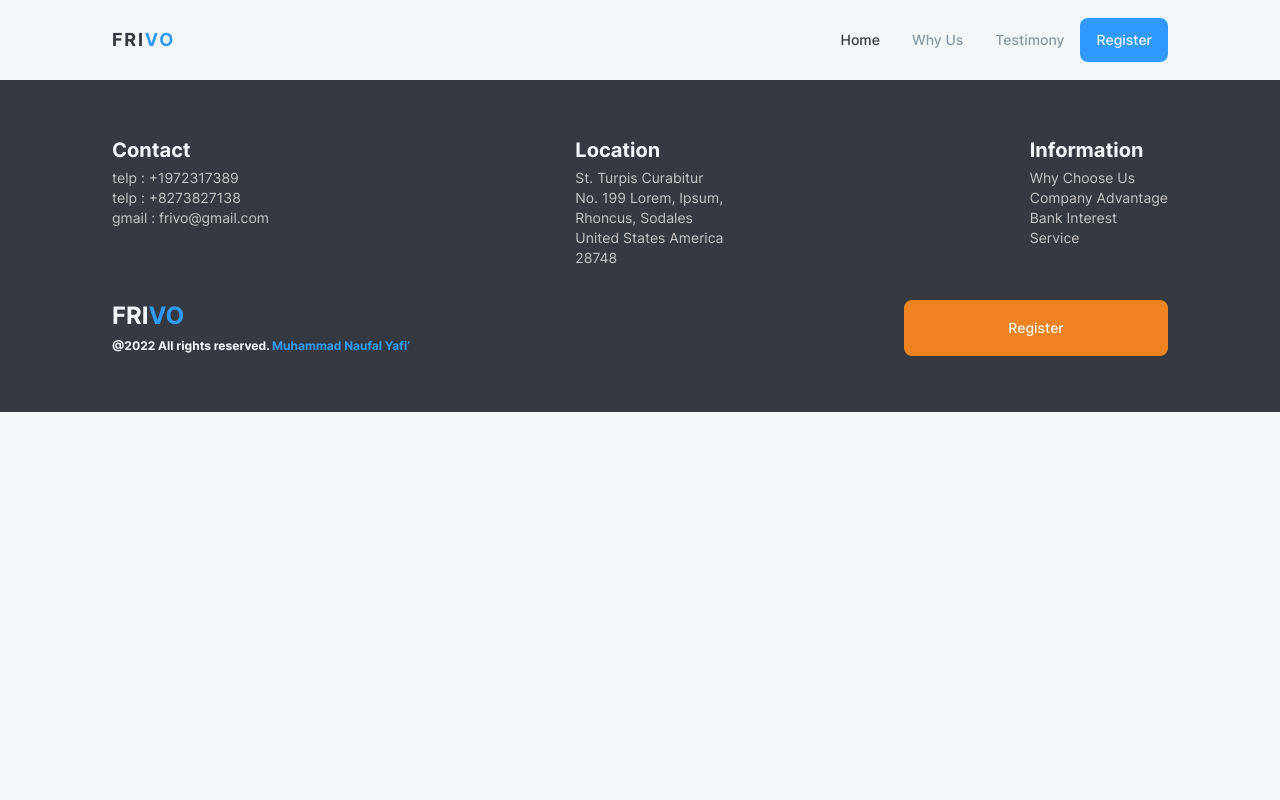
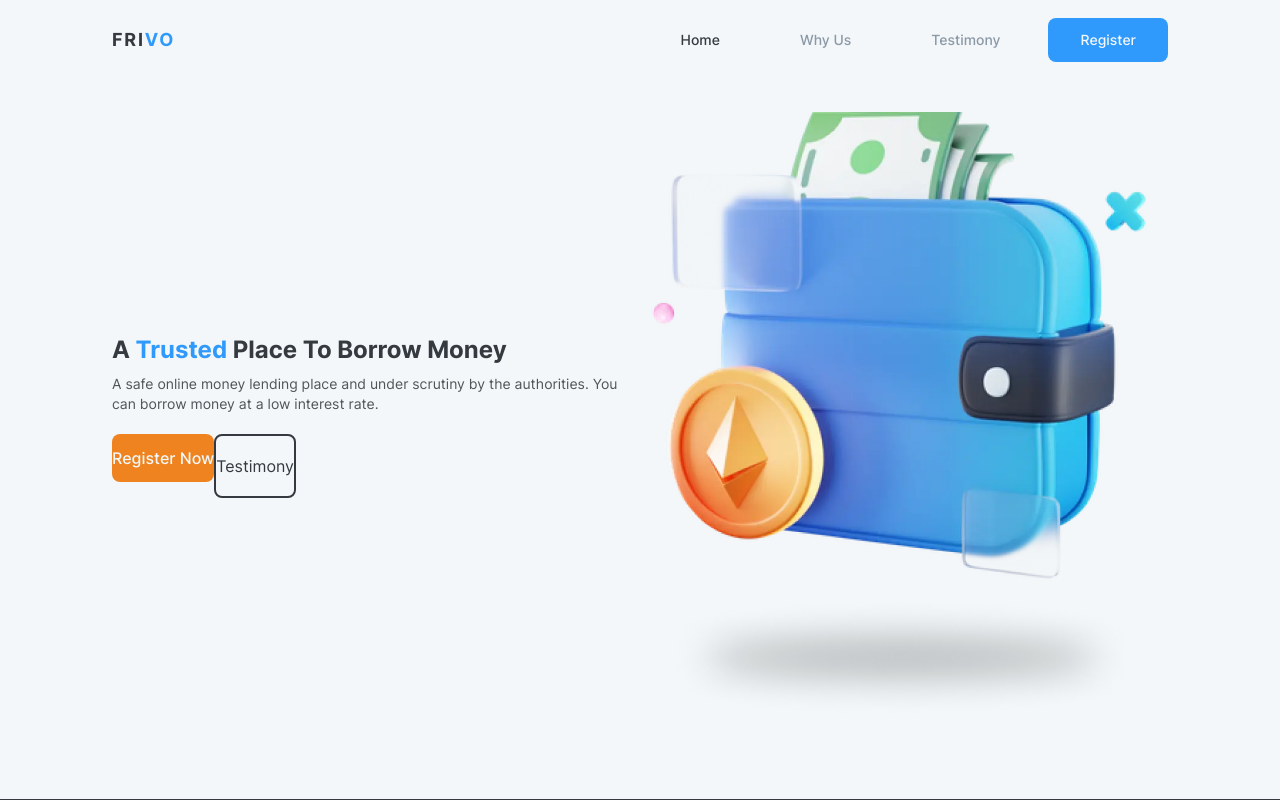
Before and after one commit to naufal-yafi/landing-page-frivo, a website: page index.html in a window 1280 px wide. Shown: the top 800 px of the page. Drawn offline with Linux system fonts and the light colour scheme.

Commit message:
create page home

```diff
--- a/index.html
+++ b/index.html
@@ -18,25 +18,39 @@
 
     <title>Frivo</title>
 </head>
-<body class="flex justify-center items-center font-InterReguler text-base text-neutral-900">
-    <header class="fixed top-0 left-0 w-full h-12 lg:h-16 xl:h-20 px-3 lg:px-12 xl:px-28 flex justify-between items-center">
+<body class="flex flex-col justify-center items-center font-InterReguler text-base text-neutral-900">
+    <header class="fixed top-0 left-0 w-full h-12 lg:h-16 xl:h-20 px-3 lg:px-12 xl:px-28 flex justify-between items-center bg-neutral-50">
         <p class="font-InterBold text-neutral-900 tracking-widest text-sm lg:text-lg">FRI<span class="text-blue-500">VO</span></p>
         <button class="lg:hidden" aria-label="click to show menu">
             <img src="./assets/icons/menu.svg" alt="icon burger menu">
         </button>
         <nav class="absolute lg:relative lg:block hidden right-0 lg:right-0 top-12 lg:top-0 w-1/2 bg-neutral-50 px-3 lg:px-0 py-4 lg:py-0 rounded-b-lg">
-            <ul class="text-sm text-neutral-400 font-InterMedium flex flex-col lg:flex-row lg:justify-end">
-                <li class="w-full lg:w-auto lg:px-4 py-3  hover:text-neutral-900 hover:font-InterBold text-neutral-900"><a href="#" aria-label="click to navigate page home">Home</a></li>
-                <li class="w-full lg:w-auto lg:px-4 py-3 hover:text-neutral-900 hover:font-InterBold"><a href="#" aria-label="click to navigate page why choose us">Why Us</a></li>
-                <li class="w-full lg:w-auto lg:px-4 py-3 hover:text-neutral-900 hover:font-InterBold"><a href="#" aria-label="click to navigate page testimony">Testimony</a></li>
+            <ul class="text-sm text-neutral-400 font-InterMedium flex flex-col lg:flex-row lg:justify-end lg:gap-4">
+                <li class="w-full lg:w-auto lg:px-8 py-3  hover:text-neutral-900 hover:font-InterBold text-neutral-900"><a href="#" aria-label="click to navigate page home">Home</a></li>
+                <li class="w-full lg:w-auto lg:px-8 py-3 hover:text-neutral-900 hover:font-InterBold"><a href="#" aria-label="click to navigate page why choose us">Why Us</a></li>
+                <li class="w-full lg:w-auto lg:px-8 py-3 hover:text-neutral-900 hover:font-InterBold"><a href="#" aria-label="click to navigate page testimony">Testimony</a></li>
                 <li>
                     <a href="#">
-                        <button class="w-full lg:w-auto lg:px-4 py-3 bg-blue-500 hover:bg-blue-600 text-neutral-50 rounded-lg" aria-label="click to register">Register</button>
+                        <button class="w-full lg:w-auto lg:px-8 py-3 bg-blue-500 hover:bg-blue-600 text-neutral-50 rounded-lg" aria-label="click to register">Register</button>
                     </a>
                 </li>
             </ul>
         </nav>
     </header>
+
+    <main class="mt-20 lg:mt-24 xl:mt-28 w-full flex flex-col-reverse items-center lg:flex-row px-3 lg:px-12 xl:px-28">
+        <div id="container">
+            <hgroup class="text-neutral-900">
+                <h1 class="font-InterBold text-2xl">A <strong class="text-blue-500">Trusted</strong> Place To Borrow Money</h1>
+                <p class="mt-2 mb-5 text-neutral-800 text-sm">A safe online money lending place and under scrutiny by the authorities. You can borrow money at a low interest rate.</p>
+            </hgroup>
+            <div id="btn-group" class="flex flex-col lg:flex-row">
+                <button id="primary" class="font-InterMedium  bg-orange-500 hover:bg-orange-600 text-neutral-50 rounded-lg py-3 mb-4" aria-label="click to register">Register Now</button>
+                <button id="secondary" class="py-2 border-solid border-2 border-neutral-900 rounded-lg" aria-label="click to see testimony">Testimony</button>
+            </div>
+        </div>
+        <img src="./assets/images/wallet.webp" alt="3D image wallet" class="w-1/2 lg:w1/3">
+    </main>
 
     <footer class="mt-12 lg:mt-16 xl:mt-20 w-full bg-neutral-900 text-neutral-50 px-3 py-5 lg:px-12 lg:py-14 xl:px-28">
         <div id="information-group" class="flex flex-col lg:flex-row gap-4 justify-center lg:justify-between">
--- a/tailwind.config.js
+++ b/tailwind.config.js
@@ -4,6 +4,7 @@ module.exports = {
   theme: {
     colors: {
       'neutral-900': '#343A40',
+      'neutral-800': '#515559',
       'neutral-400': '#8B99A7',
       'neutral-100': "#C6C6C6",
       'neutral-50': '#F3F7F9',
```
Also changed, not shown: dist/css/style.css.
